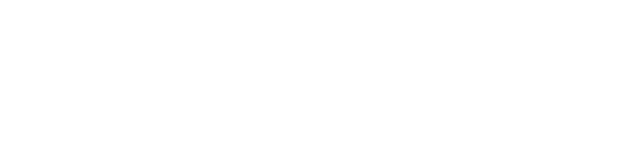
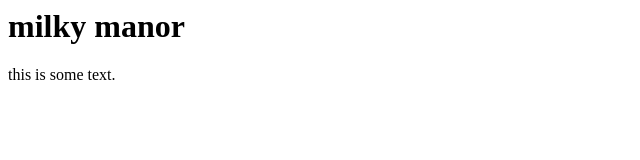
Before and after one commit to ManuelVargas1251/milky_manor, a plain HTML site: page index.html in a window 1280 px wide. Shown: the whole page, without its empty margins (0-640 px from the left). Drawn offline with Linux system fonts and the light colour scheme.

Commit message:
Update index.html

```diff
--- a/index.html
+++ b/index.html
@@ -1 +1,6 @@
-<html></html>
+<html>
+  <body>
+    <h1>milky manor</h1>
+    this is some text.
+  </body>
+</html>
```
